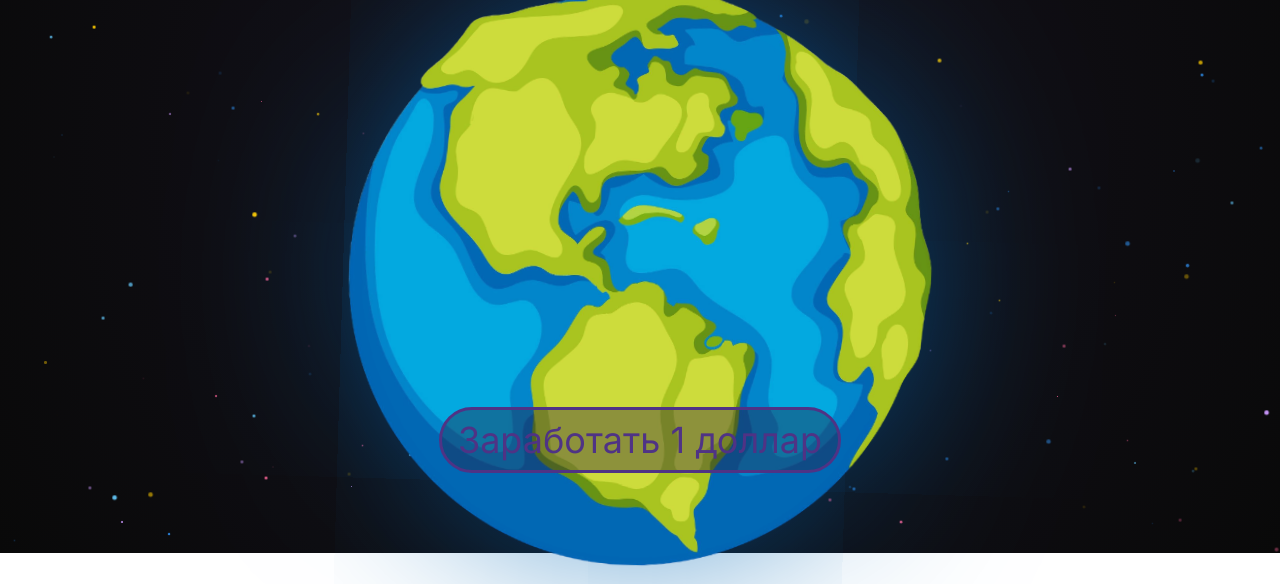
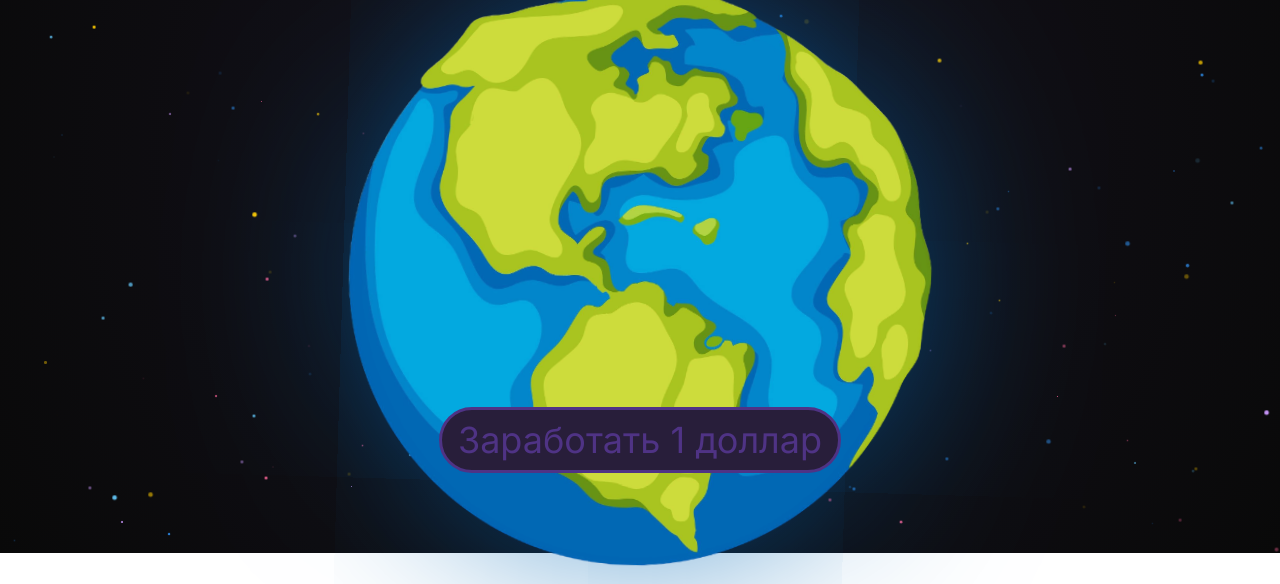
Before and after one commit to Karataev-Daniil/clicker-game, a plain HTML site: page index.html in a window 1280 px wide. Shown: the part 247-831 px from the top of the page. Drawn offline with Linux system fonts and the light colour scheme; animation ran at ten frames a second.

Commit message:
fix Secondary colors 'violet' -4

```diff
--- a/style.css
+++ b/style.css
@@ -16,7 +16,7 @@
 
     /* Secondary colors 'violet' */
     --violet_-5: #15121D;
-    --violet_-4: #281E3A62;
+    --violet_-4: #281E3A;
     --violet_-3: #3A2A5B;
     --violet_-2: #4F3385;
     --violet_-1: #633BB5;
```
